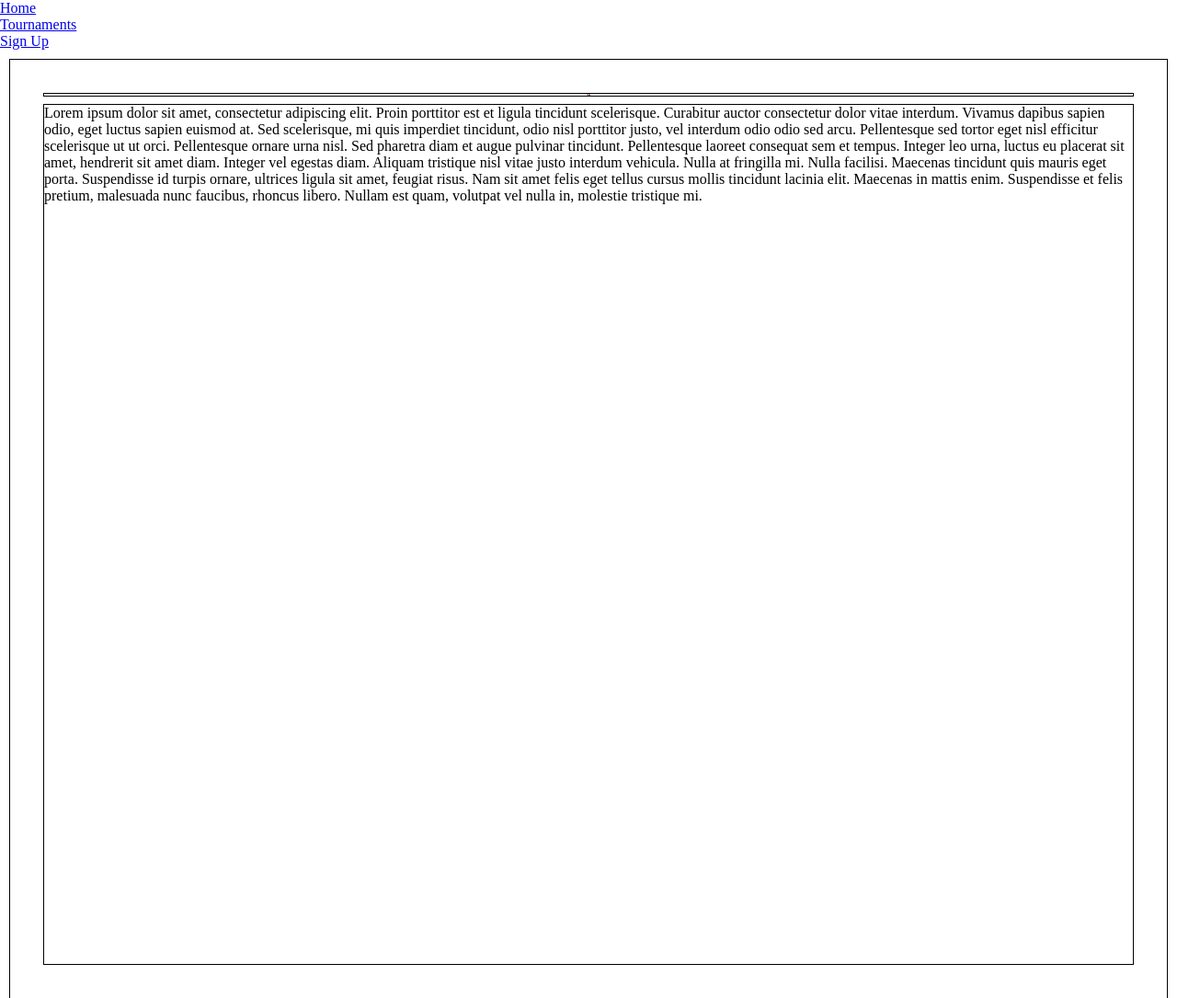
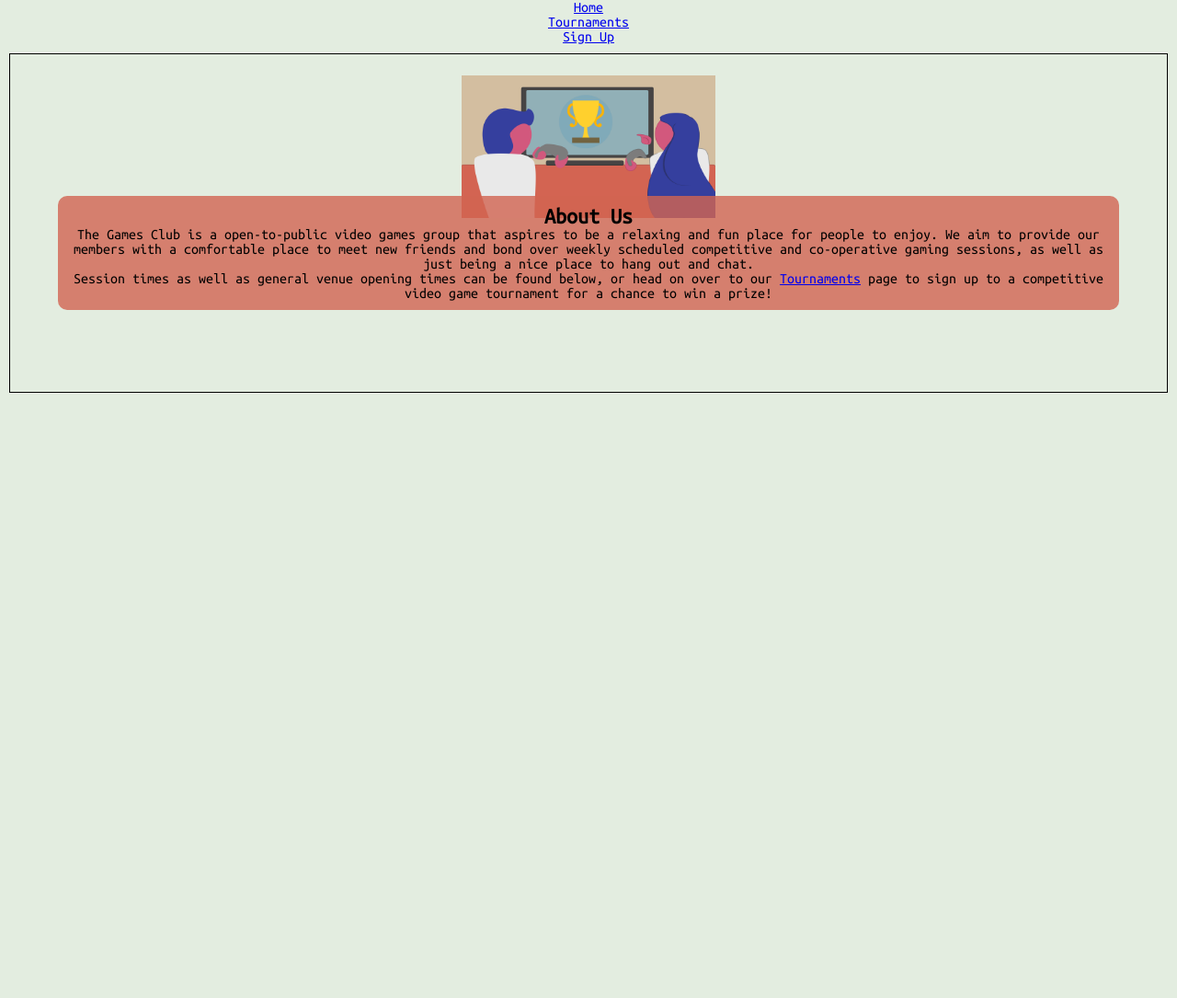
Before and after one commit to mkenihandev/Games-Club, a plain HTML site: page index.html in a window 1280 px wide. Shown: the top 1085 px of the page at 92% size. After the commit the page ends 800 px from the top, so only its background shows below. Drawn offline with Linux system fonts and the light colour scheme.

Commit message:
Import fonts, style for hero image and about text

```diff
--- a/assets/css/style.css
+++ b/assets/css/style.css
@@ -1,9 +1,17 @@
+@import url('https://fonts.googleapis.com/css2?family=Open+Sans&family=Ubuntu+Mono&display=swap');
+
 * {
     margin: 0;
     padding: 0;
     border: none;
 }
 
+body {
+    background: url('#') no-repeat top center / contain;
+    background-color: #E3EDE0;
+    font-family: 'Ubuntu Mono', sans-serif;
+    text-align: center;
+}
 
 
 /* About section */
@@ -11,24 +19,30 @@
 #about {
     display: grid;
     grid-template-columns: 1rem 1fr 1rem;
-    grid-template-rows: 1rem min-content 2fr 1rem;
+    grid-template-rows: 0.2rem min-content 2fr 0.2rem;
     margin: 10px;
-    height: 1000px;
+    height: auto;
     border: 1px solid;
     gap: 10px;
     padding: 10px;
 }
 
 #about-image {
-    background: url('../images/about-image.png') no-repeat center center / contain;
+    background: url('../images/homepage-image-1.png') no-repeat center center / contain;
     grid-column: 2 / 3;
     grid-row: 2 / 3;
     min-height: 100%;
-    border: 1px solid;
+    height: 155px;
+    border-radius: 10px;
 }
 
 #about-text {
     grid-column: 2 / 3;
     grid-row: 3 / 4;
-    border: 1px solid;
+    border-radius: 10px;
+    margin: 16px;
+    position: relative;
+    bottom: 50px;
+    background-color: rgba(211, 100, 82, 0.8);
+    padding: 10px;
 }
--- a/index.html
+++ b/index.html
@@ -31,22 +31,14 @@
 
         </div>
         <div id="about-text">
+            <h2>About Us</h2>
             <p>
-                Lorem ipsum dolor sit amet, consectetur adipiscing elit.
-                Proin porttitor est et ligula tincidunt scelerisque.
-                Curabitur auctor consectetur dolor vitae interdum.
-                Vivamus dapibus sapien odio, eget luctus sapien euismod at.
-                Sed scelerisque, mi quis imperdiet tincidunt, odio nisl porttitor justo, vel interdum odio odio sed arcu.
-                Pellentesque sed tortor eget nisl efficitur scelerisque ut ut orci.
-                Pellentesque ornare urna nisl. Sed pharetra diam et augue pulvinar tincidunt.
-                Pellentesque laoreet consequat sem et tempus. Integer leo urna, luctus eu placerat sit amet, hendrerit sit amet diam. Integer vel egestas diam.
-                Aliquam tristique nisl vitae justo interdum vehicula.
-
-                Nulla at fringilla mi. Nulla facilisi. Maecenas tincidunt quis mauris eget porta.
-                Suspendisse id turpis ornare, ultrices ligula sit amet, feugiat risus.
-                Nam sit amet felis eget tellus cursus mollis tincidunt lacinia elit.
-                Maecenas in mattis enim. Suspendisse et felis pretium, malesuada nunc faucibus, rhoncus libero.
-                Nullam est quam, volutpat vel nulla in, molestie tristique mi.
+                The Games Club is a open-to-public video games group that aspires to be a relaxing and fun place for people to enjoy.
+                We aim to provide our members with a comfortable place to meet new friends and bond over weekly scheduled competitive and co-operative gaming sessions,
+                as well as just being a nice place to hang out and chat.
+                <br>
+                Session times as well as general venue opening times can be found below, or head on over to our <a href="#">Tournaments</a>
+                page to sign up to a competitive video game tournament for a chance to win a prize!
             </p>
         </div>
     </section>
```
Also changed, not shown: assets/images/homepage-image-1.png (added).
